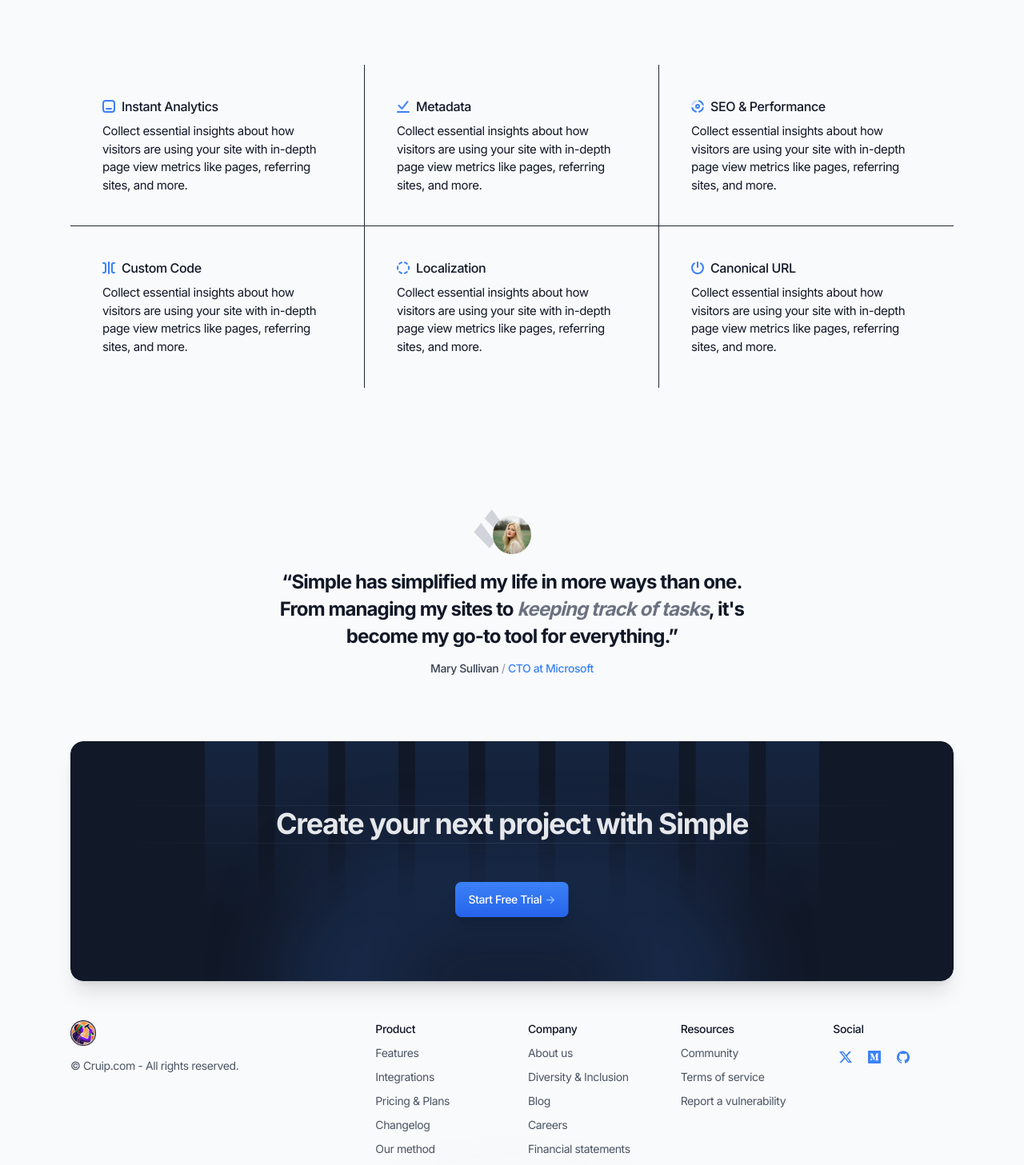
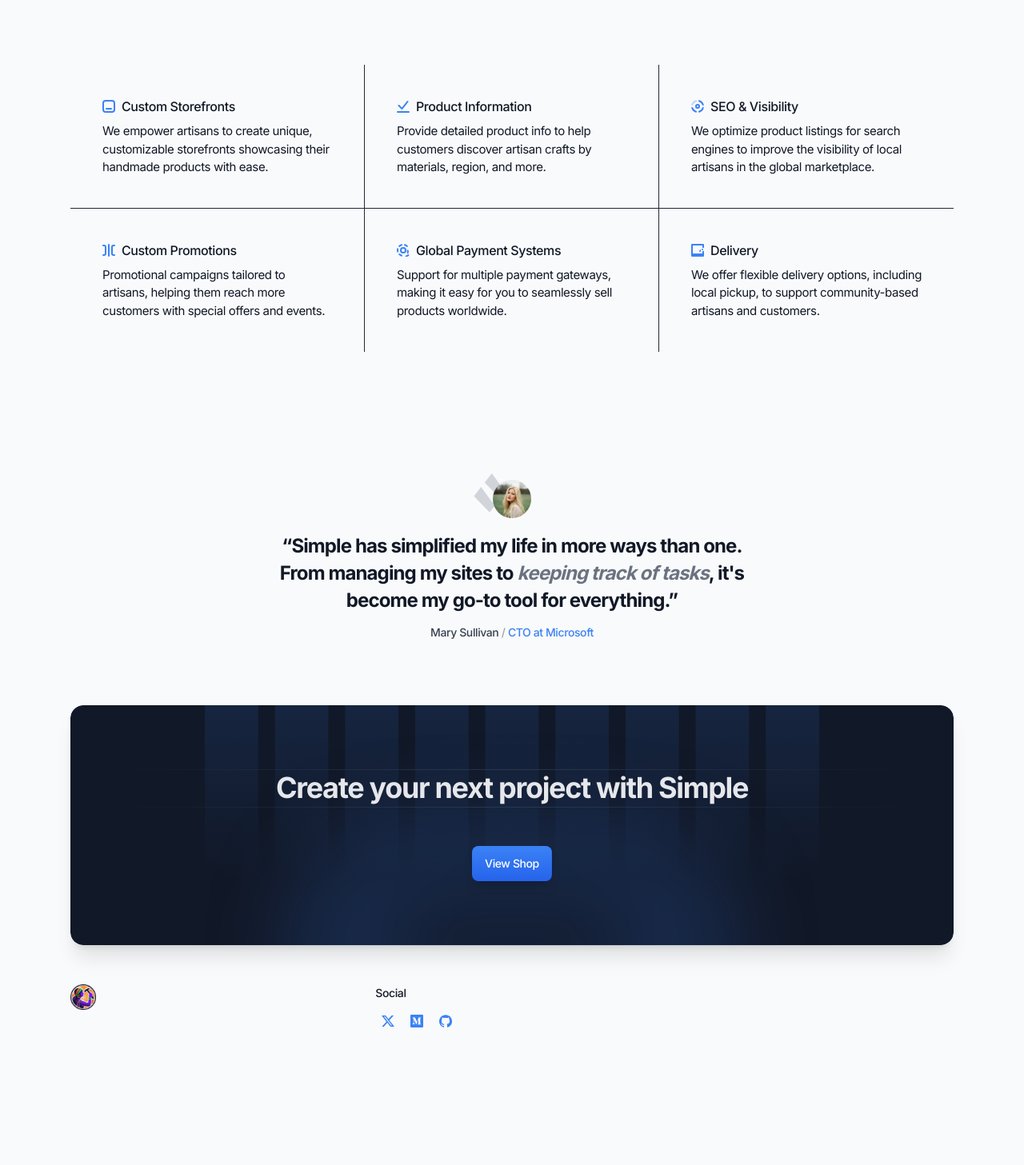
Before and after one commit to Koussay-Akchi/artisans-web, a Next.js app: page / in a window 1280 px wide. Shown: the part 1333-2790 px from the top of the page at 80% size. Built offline with nearby package versions, Linux system fonts and the light colour scheme.

Commit message:
feat: features

```diff
--- a/components/cta.tsx
+++ b/components/cta.tsx
@@ -39,10 +39,7 @@ export default function Cta() {
                 href="#0"
               >
                 <span className="relative inline-flex items-center">
-                  Start Free Trial{" "}
-                  <span className="ml-1 tracking-normal text-blue-300 transition-transform group-hover:translate-x-0.5">
-                    -&gt;
-                  </span>
+                  View Shop
                 </span>
               </a>
             </div>
--- a/components/features-planet.tsx
+++ b/components/features-planet.tsx
@@ -14,7 +14,7 @@ export default function FeaturesPlanet() {
           {/* Section header */}
           <div className="mx-auto max-w-3xl pb-16 text-center md:pb-20">
             <h2 className="text-3xl font-bold md:text-4xl">
-              Reach a global market with our network
+              Reach a global market with our network 🌎
             </h2>
           </div>
           {/* Grid */}
@@ -29,12 +29,11 @@ export default function FeaturesPlanet() {
                 >
                   <path d="M2 4a2 2 0 0 1 2-2h8a2 2 0 0 1 2 2v8a2 2 0 0 1-2 2H4a2 2 0 0 1-2-2V4Zm2-4a4 4 0 0 0-4 4v8a4 4 0 0 0 4 4h8a4 4 0 0 0 4-4V4a4 4 0 0 0-4-4H4Zm1 10a1 1 0 1 0 0 2h6a1 1 0 1 0 0-2H5Z" />
                 </svg>
-                <span>Instant Analytics</span>
+                <span>Custom Storefronts</span>
               </h3>
-              <p className="text-[15px] ">
-                Collect essential insights about how visitors are using your
-                site with in-depth page view metrics like pages, referring
-                sites, and more.
+              <p className="text-[15px]">
+                We empower artisans to create unique, customizable storefronts
+                showcasing their handmade products with ease.
               </p>
             </article>
             <article>
@@ -47,12 +46,11 @@ export default function FeaturesPlanet() {
                 >
                   <path d="M14.29 2.614a1 1 0 0 0-1.58-1.228L6.407 9.492l-3.199-3.2a1 1 0 1 0-1.414 1.415l4 4a1 1 0 0 0 1.496-.093l7-9ZM1 14a1 1 0 1 0 0 2h14a1 1 0 1 0 0-2H1Z" />
                 </svg>
-                <span>Metadata</span>
+                <span>Product Information</span>
               </h3>
-              <p className="text-[15px] ">
-                Collect essential insights about how visitors are using your
-                site with in-depth page view metrics like pages, referring
-                sites, and more.
+              <p className="text-[15px]">
+                Provide detailed product info to help customers discover artisan
+                crafts by materials, region, and more.
               </p>
             </article>
             <article>
@@ -69,12 +67,11 @@ export default function FeaturesPlanet() {
                   />
                   <path d="M8 11a3 3 0 1 1 0-6 3 3 0 0 1 0 6Zm0-2a1 1 0 1 0 0-2 1 1 0 0 0 0 2Zm1.715-6.752a1 1 0 0 1 .57-1.916 8.014 8.014 0 0 1 5.383 5.383 1 1 0 1 1-1.916.57 6.014 6.014 0 0 0-4.037-4.037Zm4.037 7.467a1 1 0 1 1 1.916.57 8.014 8.014 0 0 1-5.383 5.383 1 1 0 1 1-.57-1.916 6.014 6.014 0 0 0 4.037-4.037Zm-7.467 4.037a1 1 0 1 1-.57 1.916 8.014 8.014 0 0 1-5.383-5.383 1 1 0 1 1 1.916-.57 6.014 6.014 0 0 0 4.037 4.037Z" />
                 </svg>
-                <span>SEO &amp; Performance</span>
+                <span>SEO &amp; Visibility</span>
               </h3>
-              <p className="text-[15px] ">
-                Collect essential insights about how visitors are using your
-                site with in-depth page view metrics like pages, referring
-                sites, and more.
+              <p className="text-[15px]">
+                We optimize product listings for search engines to improve the
+                visibility of local artisans in the global marketplace.
               </p>
             </article>
             <article>
@@ -87,12 +84,11 @@ export default function FeaturesPlanet() {
                 >
                   <path d="M8 0a1 1 0 0 1 1 1v14a1 1 0 1 1-2 0V1a1 1 0 0 1 1-1Zm6 3a1 1 0 0 0-1 1v8a1 1 0 0 0 1 1h1a1 1 0 1 1 0 2h-1a3 3 0 0 1-3-3V4a3 3 0 0 1 3-3h1a1 1 0 1 1 0 2h-1ZM1 1a1 1 0 0 0 0 2h1a1 1 0 0 1 1 1v8a1 1 0 0 1-1 1H1a1 1 0 1 0 0 2h1a3 3 0 0 0 3-3V4a3 3 0 0 0-3-3H1Z" />
                 </svg>
-                <span>Custom Code</span>
+                <span>Custom Promotions</span>
               </h3>
-              <p className="text-[15px] ">
-                Collect essential insights about how visitors are using your
-                site with in-depth page view metrics like pages, referring
-                sites, and more.
+              <p className="text-[15px]">
+                Promotional campaigns tailored to artisans, helping them
+                reach more customers with special offers and events.
               </p>
             </article>
             <article>
@@ -103,14 +99,14 @@ export default function FeaturesPlanet() {
                   width={16}
                   height={16}
                 >
-                  <path d="M10.284.33a1 1 0 1 0-.574 1.917 6.049 6.049 0 0 1 2.417 1.395A1 1 0 0 0 13.5 2.188 8.034 8.034 0 0 0 10.284.33ZM6.288 2.248A1 1 0 0 0 5.718.33 8.036 8.036 0 0 0 2.5 2.187a1 1 0 0 0 1.372 1.455 6.036 6.036 0 0 1 2.415-1.395ZM1.42 5.401a1 1 0 0 1 .742 1.204 6.025 6.025 0 0 0 0 2.79 1 1 0 0 1-1.946.462 8.026 8.026 0 0 1 0-3.714A1 1 0 0 1 1.421 5.4Zm2.452 6.957A1 1 0 0 0 2.5 13.812a8.036 8.036 0 0 0 3.216 1.857 1 1 0 0 0 .574-1.916 6.044 6.044 0 0 1-2.417-1.395Zm9.668.04a1 1 0 0 1-.041 1.414 8.033 8.033 0 0 1-3.217 1.857 1 1 0 1 1-.571-1.917 6.035 6.035 0 0 0 2.415-1.395 1 1 0 0 1 1.414.042Zm2.242-6.255a1 1 0 1 0-1.946.462 6.03 6.03 0 0 1 0 2.79 1 1 0 1 0 1.946.462 8.022 8.022 0 0 0 0-3.714Z" />
+                  <path d="M10.284.33a1 1 0 1 0-.574 1.917 6.049 6.049 0 0 1 2.417 1.395A1 1 0 0 0 13.5 2.188 8.034 8.034 0 0 0 10.284.33ZM6.288 2.248A1 1 0 0 0 5.718.33 8.036 8.036 0 0 0 2.5 2.187a1 1 0 0 0 1.372 1.455 6.036 6.036 0 0 1 2.415-1.395ZM1.42 5.401a1 1 0 0 1 .742 1.204 6.025 6.025 0 0 0 0 2.79 1 1 0 0 1-1.946.462 8.026 8.026 0 0 1 0-3.714A1 1 0 0 1 1.421 5.4Zm2.452 6.957A1 1 0 0 0 2.5 13.812a8.036 8.036 0 0 0 3.216 1.857 1 1 0 0 0 .574-1.917 6.036 6.036 0 0 1-2.415-1.395ZM14.62 8.597a1 1 0 0 0-1.946-.462 6.025 6.025 0 0 1 0 2.79 1 1 0 1 0 1.946.462 8.026 8.026 0 0 0 0-3.714ZM11.288 14.667a1 1 0 1 0 .574 1.917 8.035 8.035 0 0 0 3.216-1.857 1 1 0 1 0-1.372-1.455 6.035 6.035 0 0 1-2.418 1.395Z" />
+                  <path d="M8 12a4 4 0 1 1 0-8 4 4 0 0 1 0 8Zm0-2a2 2 0 1 0 0-4 2 2 0 0 0 0 4Z" />
                 </svg>
-                <span>Localization</span>
+                <span>Global Payment Systems</span>
               </h3>
-              <p className="text-[15px] ">
-                Collect essential insights about how visitors are using your
-                site with in-depth page view metrics like pages, referring
-                sites, and more.
+              <p className="text-[15px]">
+                Support for multiple payment gateways, making it easy for you
+                to seamlessly sell products worldwide.
               </p>
             </article>
             <article>
@@ -121,14 +117,13 @@ export default function FeaturesPlanet() {
                   width={16}
                   height={16}
                 >
-                  <path d="M9 1a1 1 0 1 0-2 0v6a1 1 0 0 0 2 0V1ZM4.572 3.08a1 1 0 0 0-1.144-1.64A7.987 7.987 0 0 0 0 8a8 8 0 0 0 16 0c0-2.72-1.36-5.117-3.428-6.56a1 1 0 1 0-1.144 1.64A5.987 5.987 0 0 1 14 8 6 6 0 1 1 2 8a5.987 5.987 0 0 1 2.572-4.92Z" />
+                  <path d="M0 1a1 1 0 0 1 1-1h14a1 1 0 0 1 1 1v3.337a1 1 0 1 1-2 0V2H2v10h12v-2.337a1 1 0 1 1 2 0V15a1 1 0 0 1-1 1H1a1 1 0 0 1-1-1V1Zm11 6a1 1 0 0 1 1 1v1a1 1 0 1 1-2 0V9a1 1 0 0 1 1-1Zm3-1a1 1 0 1 0 0 2 1 1 0 0 0 0-2Z" />
                 </svg>
-                <span>Canonical URL</span>
+                <span>Delivery</span>
               </h3>
               <p className="text-[15px]">
-                Collect essential insights about how visitors are using your
-                site with in-depth page view metrics like pages, referring
-                sites, and more.
+                We offer flexible delivery options, including local pickup, to
+                support community-based artisans and customers.
               </p>
             </article>
           </div>
--- a/components/ui/footer.tsx
+++ b/components/ui/footer.tsx
@@ -3,7 +3,7 @@ import Logo from "./logo";
 
 export default function Footer({ border = false }: { border?: boolean }) {
   return (
-    <footer>
+    <footer className="mb-32">
       <div className="mx-auto max-w-6xl px-4 sm:px-6">
         {/* Top area: Blocks */}
         <div
@@ -14,134 +14,6 @@ export default function Footer({ border = false }: { border?: boolean }) {
             <div>
               <Logo />
             </div>
-            <div className="text-sm text-gray-600">
-              &copy; Cruip.com - All rights reserved.
-            </div>
-          </div>
-
-          {/* 2nd block */}
-          <div className="space-y-2 sm:col-span-6 md:col-span-3 lg:col-span-2">
-            <h3 className="text-sm font-medium">Product</h3>
-            <ul className="space-y-2 text-sm">
-              <li>
-                <Link
-                  className="text-gray-600 transition hover:text-gray-900"
-                  href="#0"
-                >
-                  Features
-                </Link>
-              </li>
-              <li>
-                <Link
-                  className="text-gray-600 transition hover:text-gray-900"
-                  href="#0"
-                >
-                  Integrations
-                </Link>
-              </li>
-              <li>
-                <Link
-                  className="text-gray-600 transition hover:text-gray-900"
-                  href="#0"
-                >
-                  Pricing & Plans
-                </Link>
-              </li>
-              <li>
-                <Link
-                  className="text-gray-600 transition hover:text-gray-900"
-                  href="#0"
-                >
-                  Changelog
-                </Link>
-              </li>
-              <li>
-                <Link
-                  className="text-gray-600 transition hover:text-gray-900"
-                  href="#0"
-                >
-                  Our method
-                </Link>
-              </li>
-            </ul>
-          </div>
-
-          {/* 3rd block */}
-          <div className="space-y-2 sm:col-span-6 md:col-span-3 lg:col-span-2">
-            <h3 className="text-sm font-medium">Company</h3>
-            <ul className="space-y-2 text-sm">
-              <li>
-                <Link
-                  className="text-gray-600 transition hover:text-gray-900"
-                  href="#0"
-                >
-                  About us
-                </Link>
-              </li>
-              <li>
-                <Link
-                  className="text-gray-600 transition hover:text-gray-900"
-                  href="#0"
-                >
-                  Diversity & Inclusion
-                </Link>
-              </li>
-              <li>
-                <Link
-                  className="text-gray-600 transition hover:text-gray-900"
-                  href="#0"
-                >
-                  Blog
-                </Link>
-              </li>
-              <li>
-                <Link
-                  className="text-gray-600 transition hover:text-gray-900"
-                  href="#0"
-                >
-                  Careers
-                </Link>
-              </li>
-              <li>
-                <Link
-                  className="text-gray-600 transition hover:text-gray-900"
-                  href="#0"
-                >
-                  Financial statements
-                </Link>
-              </li>
-            </ul>
-          </div>
-
-          {/* 4th block */}
-          <div className="space-y-2 sm:col-span-6 md:col-span-3 lg:col-span-2">
-            <h3 className="text-sm font-medium">Resources</h3>
-            <ul className="space-y-2 text-sm">
-              <li>
-                <Link
-                  className="text-gray-600 transition hover:text-gray-900"
-                  href="#0"
-                >
-                  Community
-                </Link>
-              </li>
-              <li>
-                <Link
-                  className="text-gray-600 transition hover:text-gray-900"
-                  href="#0"
-                >
-                  Terms of service
-                </Link>
-              </li>
-              <li>
-                <Link
-                  className="text-gray-600 transition hover:text-gray-900"
-                  href="#0"
-                >
-                  Report a vulnerability
-                </Link>
-              </li>
-            </ul>
           </div>
 
           {/* 5th block */}
@@ -198,17 +70,6 @@ export default function Footer({ border = false }: { border?: boolean }) {
         </div>
       </div>
 
-      {/* Big text */}
-      <div className="relative -mt-16 h-60 w-full" aria-hidden="true">
-        <div className="pointer-events-none absolute left-1/2 -z-10 -translate-x-1/2 text-center text-[348px] font-bold leading-none before:bg-gradient-to-b before:from-gray-200 before:to-gray-100/30 before:to-80% before:bg-clip-text before:text-transparent before:content-['Simple'] after:absolute after:inset-0 after:bg-gray-300/70 after:bg-clip-text after:text-transparent after:mix-blend-darken after:content-['Simple'] after:[text-shadow:0_1px_0_white]"></div>
-        {/* Glow */}
-        <div
-          className="absolute bottom-0 left-1/2 -translate-x-1/2 translate-y-2/3"
-          aria-hidden="true"
-        >
-          <div className="h-56 w-56 rounded-full border-[20px] border-blue-700 blur-[80px]"></div>
-        </div>
-      </div>
     </footer>
   );
 }
--- a/components/ui/header.tsx
+++ b/components/ui/header.tsx
@@ -7,29 +7,12 @@ export default function Header() {
       <div className="mx-auto max-w-6xl px-4 sm:px-6">
         <div className="relative flex h-14 items-center justify-between gap-3 rounded-2xl bg-white/90 px-3 shadow-lg shadow-black/[0.03] backdrop-blur-sm before:pointer-events-none before:absolute before:inset-0 before:rounded-[inherit] before:border before:border-transparent before:[background:linear-gradient(theme(colors.gray.100),theme(colors.gray.200))_border-box] before:[mask-composite:exclude_!important] before:[mask:linear-gradient(white_0_0)_padding-box,_linear-gradient(white_0_0)]">
           {/* Site branding */}
-          <div className="flex flex-1 items-center">
+          <div className="flex flex-1 items-center gap-6">
             <Logo />
+            <span className=" font-semibold text-pink-600">
+            Women Artisan Project </span>
           </div>
-
           {/* Desktop sign in links */}
-          <ul className="flex flex-1 items-center justify-end gap-3">
-            <li>
-              <Link
-                href="/signin"
-                className="btn-sm bg-white text-gray-800 shadow hover:bg-gray-50"
-              >
-                Login
-              </Link>
-            </li>
-            <li>
-              <Link
-                href="/signup"
-                className="btn-sm bg-gray-800 text-gray-200 shadow hover:bg-gray-900"
-              >
-                Register
-              </Link>
-            </li>
-          </ul>
         </div>
       </div>
     </header>
```
Also changed, not shown: components/hero-home.tsx (line endings or trailing spaces).
